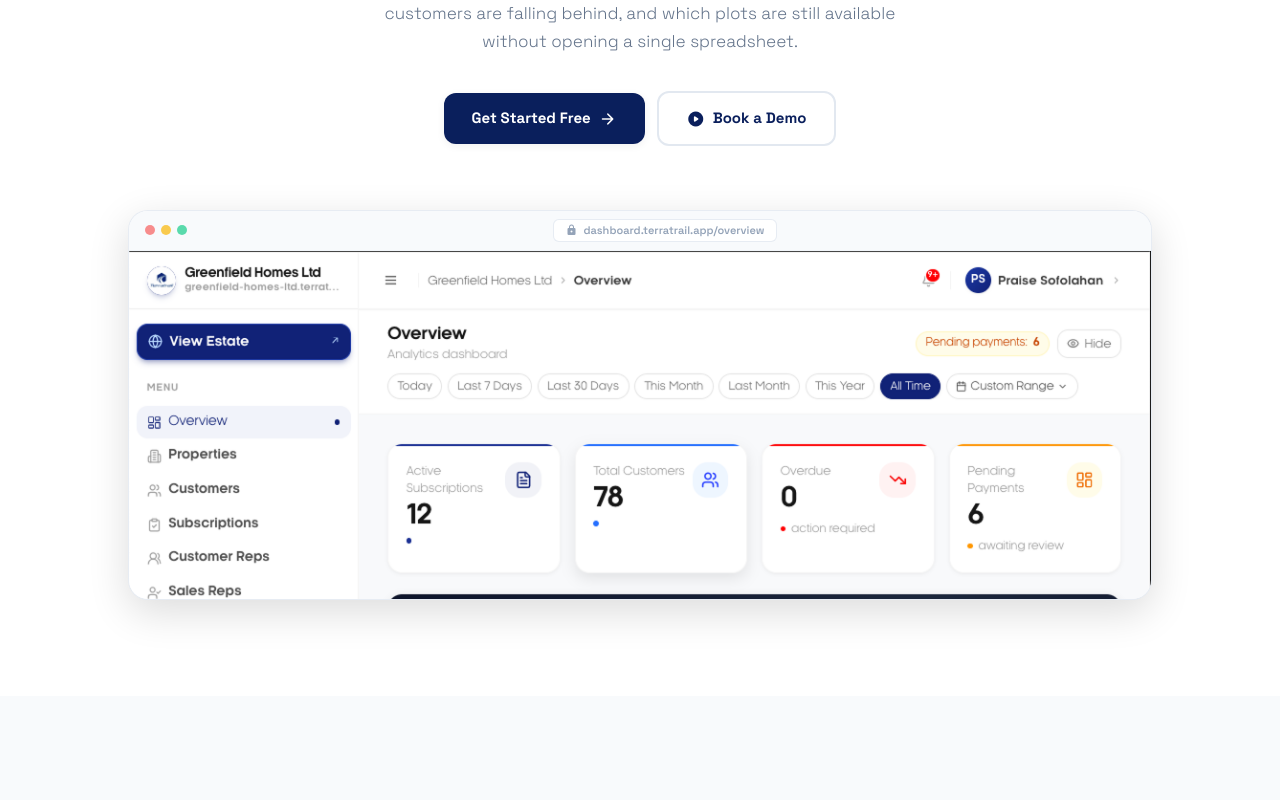
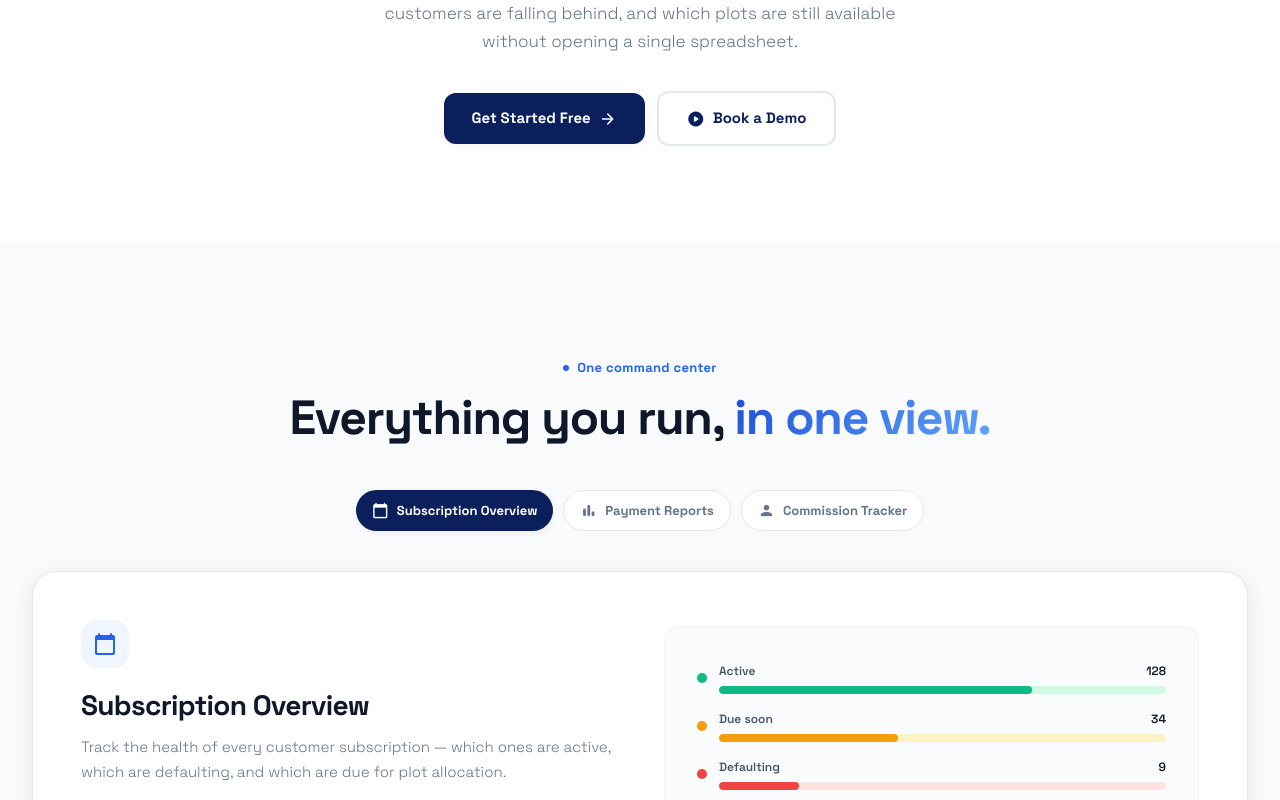
Before and after one commit to iamAgbaCoder/Terratrail, a React (Vite) app: page / in a window 1280 px wide. Shown: the part 461-1261 px from the top of the page. Built offline with nearby package versions, Linux system fonts and the light colour scheme.

Commit message:
removed unused Hero component screenshots and styled component refactoring

```diff
--- a/src/components/Hero.tsx
+++ b/src/components/Hero.tsx
@@ -46,7 +46,7 @@
           {/* Primary CTAs */}
           <motion.div
             variants={item}
-            className="flex flex-col sm:flex-row items-center justify-center gap-3 mb-14 md:mb-16"
+            className="flex flex-col sm:flex-row items-center justify-center gap-3"
           >
             <motion.a
               whileHover={{ scale: 1.04, y: -2 }}
@@ -72,42 +72,6 @@
             </motion.a>
           </motion.div>
         </motion.div>
-
-        {/* Product screenshot — the live overview dashboard */}
-        <motion.div
-          initial={{ opacity: 0, y: 48 }}
-          animate={{ opacity: 1, y: 0 }}
-          transition={{ duration: 0.9, delay: 0.45, ease: [0.22, 1, 0.36, 1] }}
-          className="relative mx-auto max-w-5xl"
-        >
-          {/* Ambient glow */}
-          <div className="pointer-events-none absolute -inset-x-10 -top-10 -bottom-6 -z-10 rounded-[48px] bg-gradient-to-tr from-brand-blue/15 via-brand-indigo/10 to-transparent blur-3xl" />
-
-          <div className="rounded-2xl md:rounded-[20px] overflow-hidden border border-slate-200/80 bg-white shadow-elevated">
-            {/* Browser chrome */}
-            <div className="flex items-center gap-2 px-4 h-10 bg-slate-50/90 border-b border-slate-100">
-              <span className="flex gap-1.5">
-                <span className="w-2.5 h-2.5 rounded-full bg-red-400/80" />
-                <span className="w-2.5 h-2.5 rounded-full bg-amber-400/80" />
-                <span className="w-2.5 h-2.5 rounded-full bg-emerald-400/80" />
-              </span>
-              <span className="mx-auto hidden sm:flex items-center gap-1.5 text-[11px] font-semibold text-slate-400 bg-white border border-slate-200/80 rounded-md px-3 py-0.5">
-                <span className="material-icons-round text-[12px]">lock</span>
-                dashboard.terratrail.app/overview
-              </span>
-            </div>
-            <img
-              src="/img/dashboard.png"
-              alt="Terratrail overview dashboard showing active subscriptions, customers and pending payments"
-              width={1064}
-              height={420}
-              loading="eager"
-              fetchPriority="high"
-              decoding="async"
-              className="block w-full h-auto"
-            />
-          </div>
-        </motion.div>
       </div>
     </section>
   )
```
